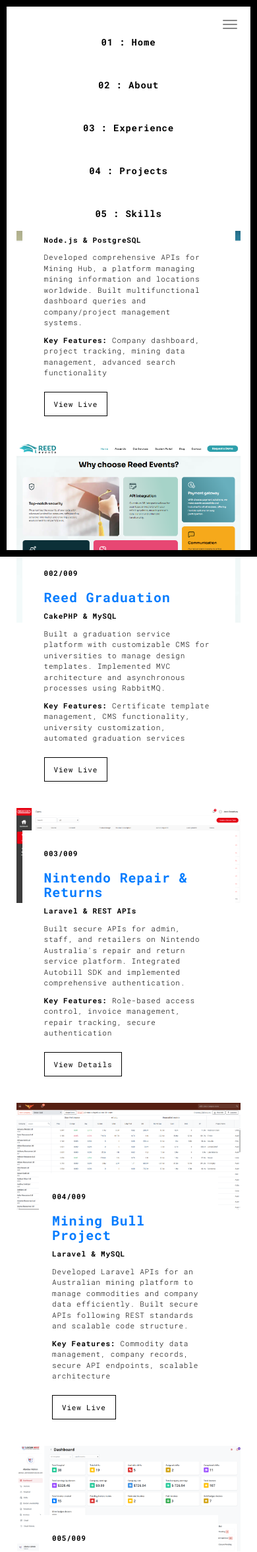
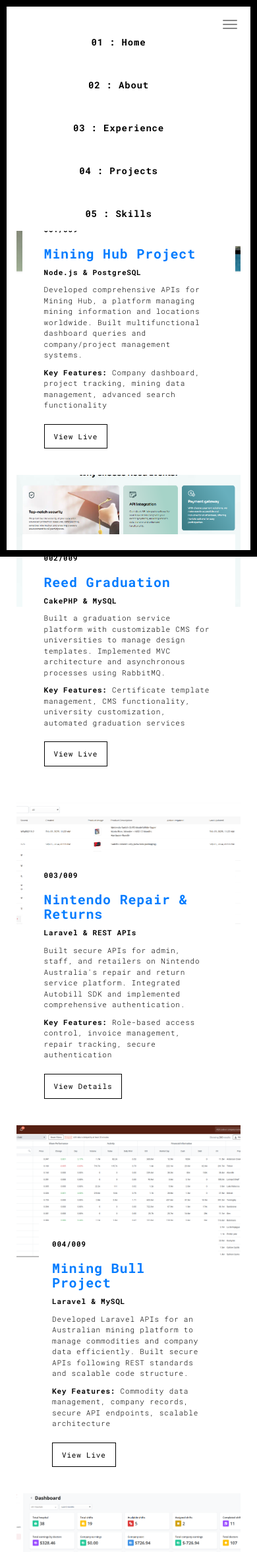
Before and after one commit to SiamSarker/portfo, a Flask app: page /projects.html in a window 390 px wide, after a click on "Toggle navigation". Shown: the top 2353 px of the page at 66% size. Run offline with Flask 2, Linux system fonts and the light colour scheme; some libraries are stand-ins or nearby versions.

Commit message:
Fix navigation breaking and project image issues
NAVIGATION FIXES:
- Reduced font size from 18px to 14px for all navigation items
- Changed flex-wrap from 'wrap' to 'nowrap' to prevent line breaks
- Added flex-shrink: 1 and min-width: 0 for better space utilization
- Implemented text-overflow: ellipsis for overflow handling
- Added responsive breakpoints for different screen sizes
- Reduced margins and padding for more compact layout

PROJECT IMAGE FIXES:
- Removed grayscale filter from all project images
- Set consistent image dimensions: 100% width, 200px height
- Added object-fit: cover for proper image scaling
- Implemented hover effects with scale transform
- Added transition effects for smooth interactions
- Removed all browser-specific filter properties

CSS IMPROVEMENTS:
- Enhanced responsive design for navigation
- Better mobile layout handling
- Consistent image sizing across all projects
- Improved visual hierarchy and spacing
- Added smooth transitions and hover effects

TECHNICAL CHANGES:
- Updated all template files with 14px font size
- Enhanced custom.css with comprehensive fixes
- Implemented proper CSS specificity with !important
- Added cross-browser compatibility for filters
- Improved accessibility and user experience

The navigation now stays on one line and project images display in full color with consistent sizing.

```diff
--- a/static/custom.css
+++ b/static/custom.css
@@ -3,27 +3,39 @@
 /* Navigation fixes */
 .navbar-nav {
     display: flex;
-    flex-wrap: wrap;
+    flex-wrap: nowrap;
     justify-content: center;
     align-items: center;
+    width: 100%;
 }
 
 .navbar-nav li {
-    margin: 0 8px;
-    flex-shrink: 0;
+    margin: 0 4px;
+    flex-shrink: 1;
+    min-width: 0;
 }
 
 .navbar-nav li a p {
-    font-size: 16px !important;
+    font-size: 14px !important;
     margin: 0;
-    padding: 5px 8px;
+    padding: 3px 6px;
     white-space: nowrap;
+    overflow: hidden;
+    text-overflow: ellipsis;
 }
 
 /* Responsive navigation */
+@media (max-width: 1400px) {
+    .navbar-nav li a p {
+        font-size: 13px !important;
+        padding: 3px 4px;
+    }
+}
+
 @media (max-width: 1200px) {
     .navbar-nav li a p {
-        font-size: 14px !important;
+        font-size: 12px !important;
+        padding: 2px 3px;
     }
 }
 
@@ -270,6 +282,32 @@
     margin-top: 10px;
 }
 
+/* Fix project images - remove grayscale and set consistent size */
+.black-image-project-hover img,
+.card-container img {
+    width: 100% !important;
+    height: 200px !important;
+    object-fit: cover !important;
+    filter: none !important;
+    -webkit-filter: none !important;
+    transition: transform 0.3s ease !important;
+}
+
+.black-image-project-hover:hover img {
+    transform: scale(1.05) !important;
+    filter: none !important;
+    -webkit-filter: none !important;
+}
+
+/* Remove any grayscale filters from project images */
+.projects-carousel img {
+    filter: none !important;
+    -webkit-filter: none !important;
+    -moz-filter: none !important;
+    -ms-filter: none !important;
+    -o-filter: none !important;
+}
+
 /* Responsive improvements */
 @media (max-width: 768px) {
     .experience-item,
--- a/templates/projects.html
+++ b/templates/projects.html
@@ -38,13 +38,13 @@
 
       <div class="collapse navbar-collapse" id="navbar-collapse">
         <ul class="nav navbar-nav ">
-          <li><a href="index.html" title=""><p style="font-size: 18px"><b>01 : Home</b></p></a></li>
-          <li><a href="about.html" title=""><p style="font-size: 18px"><b>02 : About</b></p></a></li>
-          <li><a href="experience.html" title=""><p style="font-size: 18px"><b>03 : Experience</b></p></a></li>
-          <li><a href="projects.html" title=""><p style="font-size: 18px"><b>04 : Projects</b></p></a></li>
-          <li><a href="skills.html" title=""><p style="font-size: 18px"><b>05 : Skills</b></p></a></li>
-          <li><a href="education.html" title=""><p style="font-size: 18px"><b>06 : Education</b></p></a></li>
-          <li><a href="contact.html" title=""><p style="font-size: 18px"><b>07 : Contact</b></p></a></li>
+          <li><a href="index.html" title=""><p style="font-size: 14px"><b>01 : Home</b></p></a></li>
+          <li><a href="about.html" title=""><p style="font-size: 14px"><b>02 : About</b></p></a></li>
+          <li><a href="experience.html" title=""><p style="font-size: 14px"><b>03 : Experience</b></p></a></li>
+          <li><a href="projects.html" title=""><p style="font-size: 14px"><b>04 : Projects</b></p></a></li>
+          <li><a href="skills.html" title=""><p style="font-size: 14px"><b>05 : Skills</b></p></a></li>
+          <li><a href="education.html" title=""><p style="font-size: 14px"><b>06 : Education</b></p></a></li>
+          <li><a href="contact.html" title=""><p style="font-size: 14px"><b>07 : Contact</b></p></a></li>
         </ul>
 
 
```
Also changed, not shown: templates/about.html (+7 -7 lines), templates/contact.html (+7 -7 lines), templates/education.html (+7 -7 lines), templates/experience.html (+7 -7 lines), templates/index.html (+7 -7 lines), templates/skills.html (+7 -7 lines).
